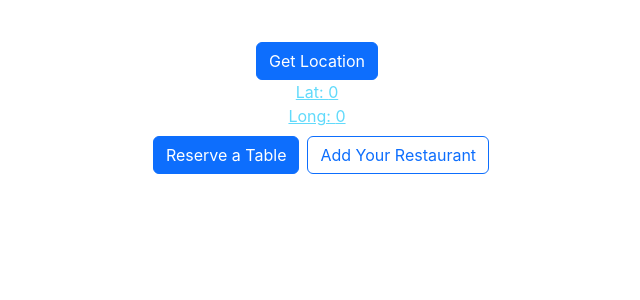
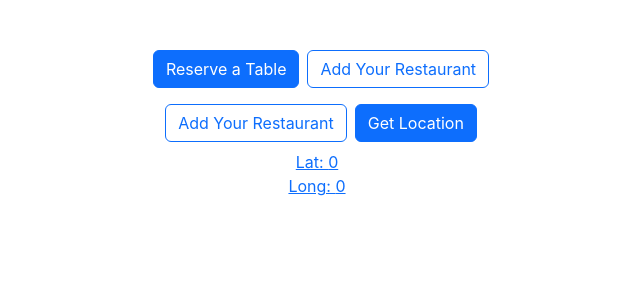
Before and after one commit to tizhad/Fitsi, a React (Create React App) app in the folder View/: page / in a window 1280 px wide. Shown: the top 300 px of the page, without its empty margins (323-963 px from the left). Built offline with nearby package versions, Linux system fonts and the light colour scheme; no server answers.

Commit message:
Organize the app.

```diff
--- a/View/src/App.tsx
+++ b/View/src/App.tsx
@@ -26,12 +26,14 @@ function App() {
     return (
 
         <div className="App m-4">
+            <Message message={message} errorMessage={errorMessage}></Message>
+            <Home></Home>
+            <button className="btn btn-outline-primary m-2">Add Your Restaurant</button>
             <button className='btn btn-primary' onClick={getUserCurrentLocation}>Get Location</button>
             {location ? (
                 <div>
                     <a
-                        className="App-link"
-                        href="https://reactjs.org"
+                        href="https://www.google.com/maps"
                         target="_blank"
                         rel="noopener noreferrer"
                     >
@@ -42,9 +44,6 @@ function App() {
 
             ) : null}
 
-            <Message message={message} errorMessage={errorMessage}></Message>
-            <Home></Home>
-
         </div>
 
     );
```
